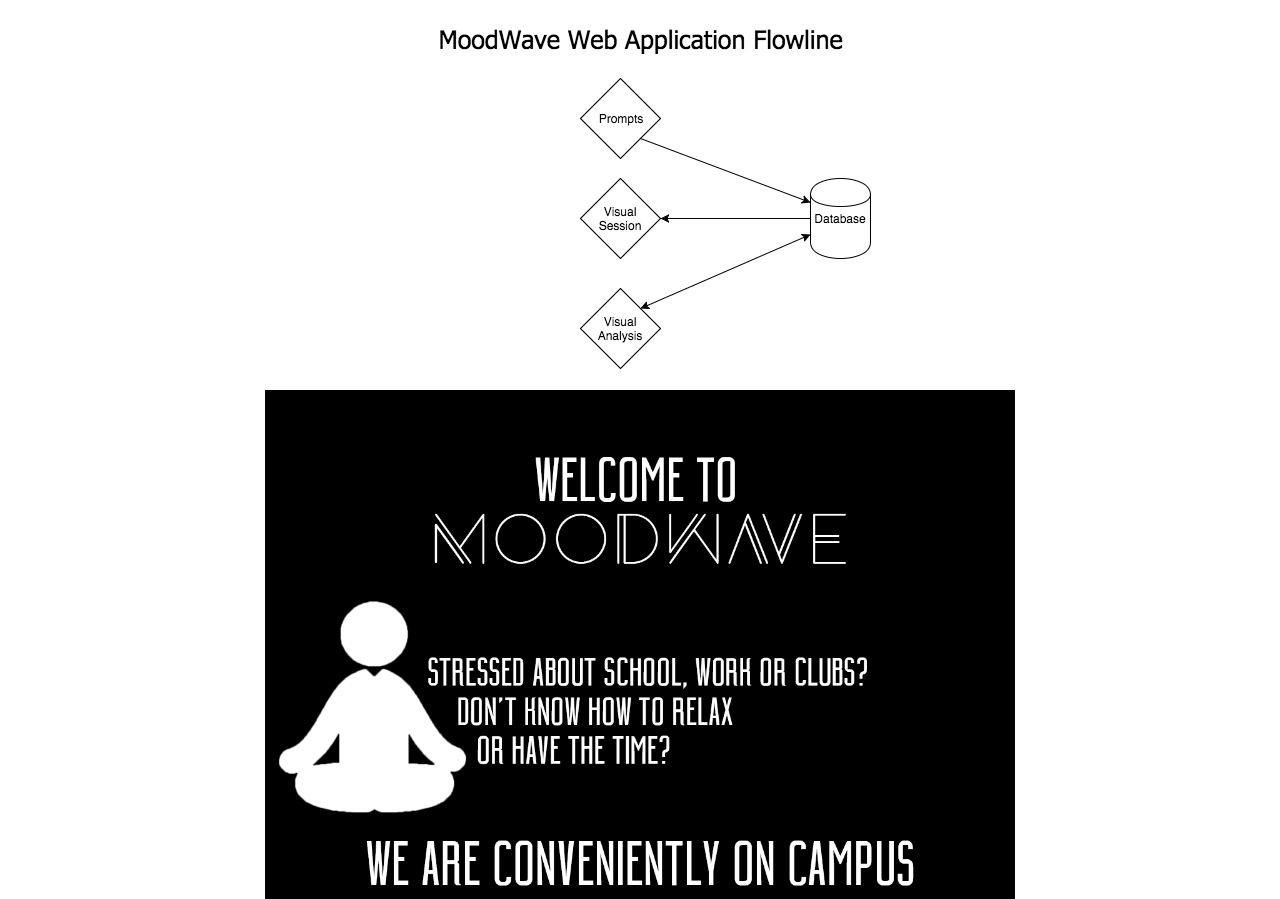
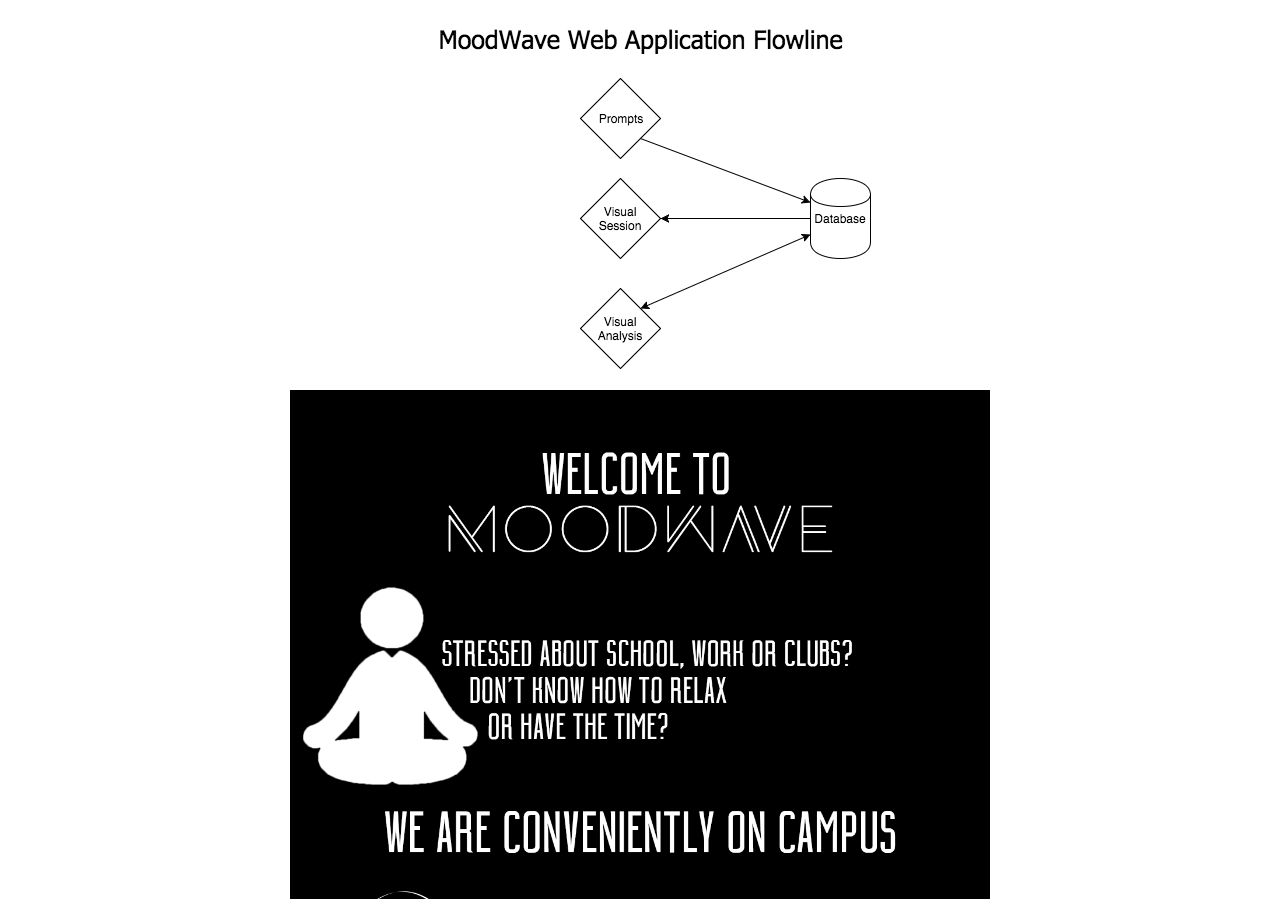
Before and after one commit to jacolin-web/MoodWave, a plain HTML site: page pages/flowline.html in a window 1280 px wide. Shown: the part 53-952 px from the top of the page. Drawn offline with Linux system fonts and the light colour scheme.

```diff
--- a/pages/flowline.html
+++ b/pages/flowline.html
@@ -90,7 +90,7 @@
             <div class="col-lg-12 text-center">
                <img src="../img/flowline.png"></br></br>
 
-               <img width="750" src="../img/Storyboard.png"></br></br>
+               <img width="700" src="../img/Storyboard.png"></br></br>
 
             </div>
         </div>
```
